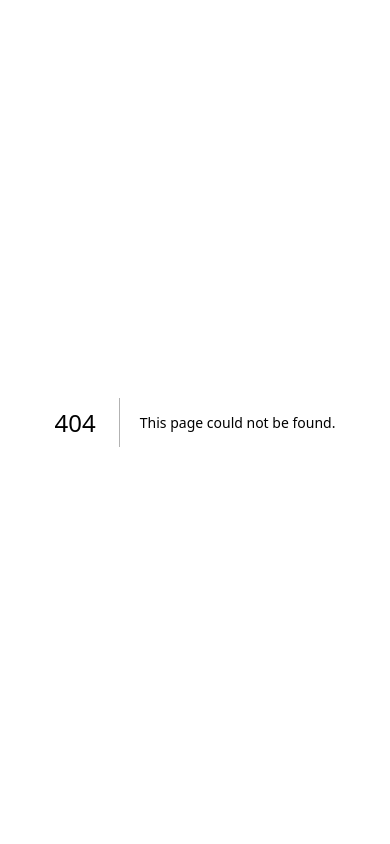
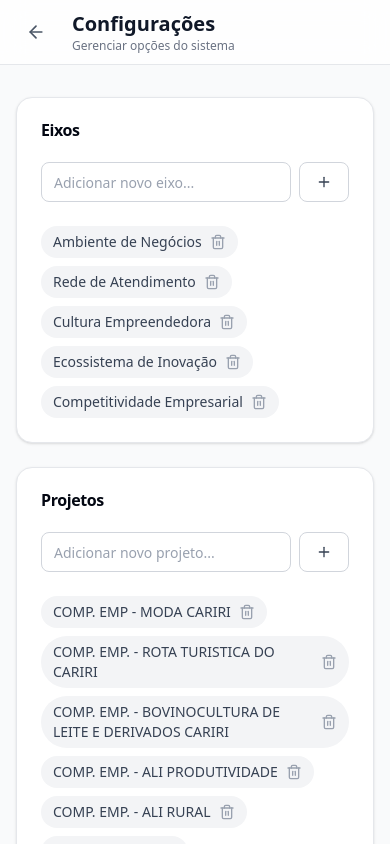
Before and after one commit to hemersoncoelho/sebrae, a Next.js app: page /settings in a window 390 px wide. Before the commit this address had no page. Shown: the top 844 px of the page. Built offline with nearby package versions, Linux system fonts and the light colour scheme.

Commit message:
feat: adicionar página de configurações e chipinput responsivo

```diff
--- a/app/components/ChipInput.tsx
+++ b/app/components/ChipInput.tsx
@@ -2,7 +2,7 @@
 
 import * as React from "react";
 import { X, Plus } from "lucide-react";
-import { Input } from "./ui/Input";
+import { Textarea } from "./ui/Textarea";
 import { Button } from "./ui/Button";
 import { Badge } from "./ui/Badge";
 
@@ -17,15 +17,20 @@ interface ChipInputProps {
 export function ChipInput({ values, onChange, label, placeholder, error }: ChipInputProps) {
     const [inputValue, setInputValue] = React.useState("");
 
+    const textareaRef = React.useRef<HTMLTextAreaElement>(null);
+
     const handleAdd = () => {
         if (inputValue.trim()) {
             onChange([...values, inputValue.trim()]);
             setInputValue("");
+            if (textareaRef.current) {
+                textareaRef.current.style.height = "auto";
+            }
         }
     };
 
-    const handleKeyDown = (e: React.KeyboardEvent) => {
-        if (e.key === "Enter") {
+    const handleKeyDown = (e: React.KeyboardEvent<HTMLTextAreaElement>) => {
+        if (e.key === "Enter" && !e.shiftKey) {
             e.preventDefault();
             handleAdd();
         }
@@ -38,16 +43,22 @@ export function ChipInput({ values, onChange, label, placeholder, error }: ChipI
     return (
         <div className="w-full space-y-2">
             {label && <label className="text-sm font-medium leading-none">{label}</label>}
-            <div className="flex gap-2">
-                <Input
+            <div className="flex gap-2 items-start">
+                <Textarea
+                    ref={textareaRef}
                     value={inputValue}
-                    onChange={(e) => setInputValue(e.target.value)}
+                    onChange={(e) => {
+                        setInputValue(e.target.value);
+                        e.target.style.height = "auto";
+                        e.target.style.height = `${e.target.scrollHeight + 2}px`;
+                    }}
                     onKeyDown={handleKeyDown}
                     onBlur={handleAdd}
                     placeholder={placeholder}
-                    className="flex-1"
+                    className="flex-1 min-h-[42px] resize-none overflow-hidden py-2.5"
+                    rows={1}
                 />
-                <Button type="button" onClick={handleAdd} size="icon" variant="secondary">
+                <Button type="button" onClick={handleAdd} size="icon" variant="secondary" className="shrink-0">
                     <Plus className="h-4 w-4" />
                 </Button>
             </div>
--- a/app/create/page.tsx
+++ b/app/create/page.tsx
@@ -16,22 +16,7 @@ import { saveEvent } from "@/app/utils/storage";
 import { generateContent } from "@/app/utils/generate";
 import { uploadImageToBaserow, createEventRow } from "@/app/services/baserow";
 
-const ORGANIZERS = [
-    "Carla Araújo",
-    "Julião Klessio",
-    "Aucélio de Sousa",
-    "Wandrey Girão",
-    "Georgia Nobre",
-    "Caio Sabóia"
-];
-
-const EIXOS = [
-    "Ambiente de Negócios",
-    "Rede de Atendimento",
-    "Cultura Empreendedora",
-    "Ecossistema de Inovação",
-    "Competitividade Empresarial"
-];
+import { getSettings, SettingsData } from "@/app/utils/settings";
 
 const PUBLICO_OPTIONS = [
     "Artesão",
@@ -44,29 +29,16 @@ const PUBLICO_OPTIONS = [
     "Estudante"
 ];
 
-const PROJETOS = [
-    "COMP. EMP - MODA CARIRI",
-    "COMP. EMP. - ROTA TURISTICA DO CARIRI",
-    "COMP. EMP. - BOVINOCULTURA DE LEITE E DERIVADOS CARIRI",
-    "COMP. EMP. - ALI PRODUTIVIDADE",
-    "COMP. EMP. - ALI RURAL",
-    "PLURAL CARIRI",
-    "EDUCAÇÃO EMPREENDEDORA - JEPP",
-    "PARCIAL",
-    "R.E - DESENVOLVIMENTO INOVAÇÃO - REGIONAL CARIRI",
-    "R.E - CE REDE INTEGRADA DE ECOSSISTEMAS DE INOVAÇÃO",
-    "A.N - CIDADE EMPREENDEDORA CARIRI",
-    "A.N - POLO EMPREENDEDOR CARIRI",
-    "A.N - TERRITÓRIO EMPREENDEDOR CE CARIRI",
-    "A.N - QUALIFICAÇÃO E RENDA",
-    "R.A. - TERRITÓRIOS DA ESPERANÇA - UR CARIRI"
-];
-
 export default function CreateEventPage() {
     const router = useRouter();
     const [isLoading, setIsLoading] = React.useState(false);
     const [errors, setErrors] = React.useState<Record<string, string>>({});
     const [imageFile, setImageFile] = React.useState<File | null>(null);
+    const [settings, setSettings] = React.useState<SettingsData>({ organizers: [], eixos: [], projetos: [] });
+
+    React.useEffect(() => {
+        setSettings(getSettings());
+    }, []);
 
     const [formData, setFormData] = React.useState<Partial<EventItem>>({
         title: "",
@@ -300,7 +272,7 @@ export default function CreateEventPage() {
                         <div className="grid gap-2">
                             <MultiSelect
                                 label="Organizador"
-                                options={ORGANIZERS}
+                                options={settings.organizers}
                                 values={formData.organizer || []}
                                 onChange={(vals) => setFormData({ ...formData, organizer: vals })}
                             />
@@ -309,7 +281,7 @@ export default function CreateEventPage() {
                         <div className="grid gap-2">
                             <MultiSelect
                                 label="Eixos"
-                                options={EIXOS}
+                                options={settings.eixos}
                                 values={formData.eixos || []}
                                 onChange={(vals) => setFormData({ ...formData, eixos: vals })}
                             />
@@ -318,7 +290,7 @@ export default function CreateEventPage() {
                         <div className="grid gap-2">
                             <MultiSelect
                                 label="Projetos"
-                                options={PROJETOS}
+                                options={settings.projetos}
                                 values={formData.projetos || []}
                                 onChange={(vals) => setFormData({ ...formData, projetos: vals })}
                             />
--- a/app/events/page.tsx
+++ b/app/events/page.tsx
@@ -2,7 +2,7 @@
 
 import * as React from "react";
 import Link from "next/link";
-import { Plus, Search, Filter } from "lucide-react";
+import { Plus, Search, Filter, Settings } from "lucide-react";
 import { Button } from "@/app/components/ui/Button";
 import { Input } from "@/app/components/ui/Input";
 import { EventCard } from "@/app/components/EventCard";
@@ -222,12 +222,19 @@ export default function EventsPage() {
                         )}
                     </div>
 
+                    <div className="flex items-center gap-2">
+                        <Link href="/settings">
+                            <Button variant="ghost" size="icon" className="text-gray-500 hover:text-gray-700">
+                                <Settings className="h-5 w-5" />
+                            </Button>
+                        </Link>
                         <Link href="/create">
                             <Button className="shrink-0 gap-2">
                                 <Plus className="h-4 w-4" />
                                 <span className="hidden sm:inline">Novo Evento</span>
                             </Button>
                         </Link>
+                    </div>
                 </div>
             </header>
 
--- /dev/null
+++ b/app/settings/page.tsx
@@ -0,0 +1,136 @@
+"use client";
+
+import * as React from "react";
+import { useRouter } from "next/navigation";
+import { ArrowLeft, Save, Plus, Trash2 } from "lucide-react";
+import { Button } from "@/app/components/ui/Button";
+import { Input } from "@/app/components/ui/Input";
+import { Card, CardContent, CardHeader, CardTitle } from "@/app/components/ui/Card";
+import { getSettings, saveSettings, SettingsData } from "@/app/utils/settings";
+
+export default function SettingsPage() {
+    const router = useRouter();
+    const [settings, setSettings] = React.useState<SettingsData>({
+        organizers: [],
+        eixos: [],
+        projetos: []
+    });
+
+    // Form state for new items
+    const [newItem, setNewItem] = React.useState({
+        organizer: "",
+        eixo: "",
+        projeto: ""
+    });
+
+    React.useEffect(() => {
+        setSettings(getSettings());
+    }, []);
+
+    const handleSave = () => {
+        saveSettings(settings);
+    };
+
+    const handleAddItem = (type: keyof SettingsData, itemKey: keyof typeof newItem) => {
+        const val = newItem[itemKey].trim();
+        if (!val) return;
+
+        if (!settings[type].includes(val)) {
+            setSettings(prev => ({
+                ...prev,
+                [type]: [...prev[type], val]
+            }));
+        }
+
+        setNewItem(prev => ({ ...prev, [itemKey]: "" }));
+    };
+
+    const handleRemoveItem = (type: keyof SettingsData, valueToRemove: string) => {
+        setSettings(prev => ({
+            ...prev,
+            [type]: prev[type].filter(item => item !== valueToRemove)
+        }));
+    };
+
+    const handleKeyDown = (e: React.KeyboardEvent, type: keyof SettingsData, itemKey: keyof typeof newItem) => {
+        if (e.key === "Enter") {
+            e.preventDefault();
+            handleAddItem(type, itemKey);
+        }
+    };
+
+    const renderList = (type: keyof SettingsData, itemKey: keyof typeof newItem, title: string, placeholder: string) => (
+        <Card>
+            <CardHeader>
+                <CardTitle>{title}</CardTitle>
+            </CardHeader>
+            <CardContent className="space-y-4">
+                <div className="flex gap-2">
+                    <Input
+                        placeholder={placeholder}
+                        value={newItem[itemKey]}
+                        onChange={(e) => setNewItem({ ...newItem, [itemKey]: e.target.value })}
+                        onKeyDown={(e) => handleKeyDown(e, type, itemKey)}
+                    />
+                    <Button variant="outline" onClick={() => handleAddItem(type, itemKey)}>
+                        <Plus className="h-4 w-4" />
+                    </Button>
+                </div>
+                <div className="flex flex-wrap gap-2 pt-2">
+                    {settings[type].map(item => (
+                        <div key={item} className="flex items-center gap-2 bg-gray-100 px-3 py-1.5 rounded-full text-sm text-gray-700">
+                            <span>{item}</span>
+                            <button
+                                onClick={() => handleRemoveItem(type, item)}
+                                className="text-gray-400 hover:text-red-500 transition-colors"
+                            >
+                                <Trash2 className="h-4 w-4" />
+                            </button>
+                        </div>
+                    ))}
+                    {settings[type].length === 0 && (
+                        <p className="text-sm text-gray-500 italic">Nenhum item cadastrado.</p>
+                    )}
+                </div>
+            </CardContent>
+        </Card>
+    );
+
+    return (
+        <div className="min-h-screen bg-gray-50 pb-20">
+            <header className="sticky top-0 z-10 border-b border-gray-200 bg-white/80 backdrop-blur-md">
+                <div className="container mx-auto flex h-16 items-center justify-between px-4">
+                    <div className="flex items-center gap-4">
+                        <Button variant="ghost" size="icon" onClick={() => router.back()}>
+                            <ArrowLeft className="h-5 w-5" />
+                        </Button>
+                        <div>
+                            <h1 className="text-xl font-bold text-gray-900">Configurações</h1>
+                            <p className="text-xs text-gray-500">Gerenciar opções do sistema</p>
+                        </div>
+                    </div>
+                </div>
+            </header>
+
+            <main className="container mx-auto mt-8 max-w-3xl px-4 space-y-6">
+                {renderList("eixos", "eixo", "Eixos", "Adicionar novo eixo...")}
+                {renderList("projetos", "projeto", "Projetos", "Adicionar novo projeto...")}
+                {renderList("organizers", "organizer", "Analistas", "Adicionar novo analista...")}
+
+                <div className="flex justify-end pt-4">
+                    <Button
+                        variant="primary"
+                        onClick={() => {
+                            handleSave();
+                            router.back();
+                        }}
+                        className="w-full sm:w-auto bg-blue-600 hover:bg-blue-700 text-white"
+                    >
+                        <Save className="mr-2 h-4 w-4" />
+                        Salvar Configurações
+                    </Button>
+                </div>
+            </main>
+        </div>
+    );
+}
--- /dev/null
+++ b/app/utils/settings.ts
@@ -0,0 +1,52 @@
+export interface SettingsData {
+  organizers: string[];
+  eixos: string[];
+  projetos: string[];
+}
+
+const SETTINGS_KEY = "relatorio_evento_settings";
+
+const DEFAULT_SETTINGS: SettingsData = {
+  organizers: [
+    "Carla Araújo",
+    "Julião Klessio",
+    "Aucélio de Sousa",
+    "Wandrey Girão",
+    "Georgia Nobre",
+    "Caio Sabóia"
+  ],
+  eixos: [
+    "Ambiente de Negócios",
+    "Rede de Atendimento",
+    "Cultura Empreendedora",
+    "Ecossistema de Inovação",
+    "Competitividade Empresarial"
+  ],
+  projetos: [
+    "COMP. EMP - MODA CARIRI",
+    "COMP. EMP. - ROTA TURISTICA DO CARIRI",
+    "COMP. EMP. - BOVINOCULTURA DE LEITE E DERIVADOS CARIRI",
+    "COMP. EMP. - ALI PRODUTIVIDADE",
+    "COMP. EMP. - ALI RURAL",
+    "PLURAL CARIRI",
+    "EDUCAÇÃO EMPREENDEDORA - JEPP",
+    "PARCIAL",
+    "R.E - DESENVOLVIMENTO INOVAÇÃO - REGIONAL CARIRI",
+    "R.E - CE REDE INTEGRADA DE ECOSSISTEMAS DE INOVAÇÃO",
+    "A.N - CIDADE EMPREENDEDORA CARIRI",
+    "A.N - POLO EMPREENDEDOR CARIRI",
+    "A.N - TERRITÓRIO EMPREENDEDOR CE CARIRI",
+    "A.N - QUALIFICAÇÃO E RENDA",
+    "R.A. - TERRITÓRIOS DA ESPERANÇA - UR CARIRI"
+  ]
+};
+
+export const getSettings = (): SettingsData => {
+  if (typeof window === "undefined") return DEFAULT_SETTINGS;
+  const data = localStorage.getItem(SETTINGS_KEY);
+  return data ? JSON.parse(data) : DEFAULT_SETTINGS;
+};
+
+export const saveSettings = (settings: SettingsData): void => {
+  localStorage.setItem(SETTINGS_KEY, JSON.stringify(settings));
+};
```
Lines whose indentation alone changed are shown as unchanged.
